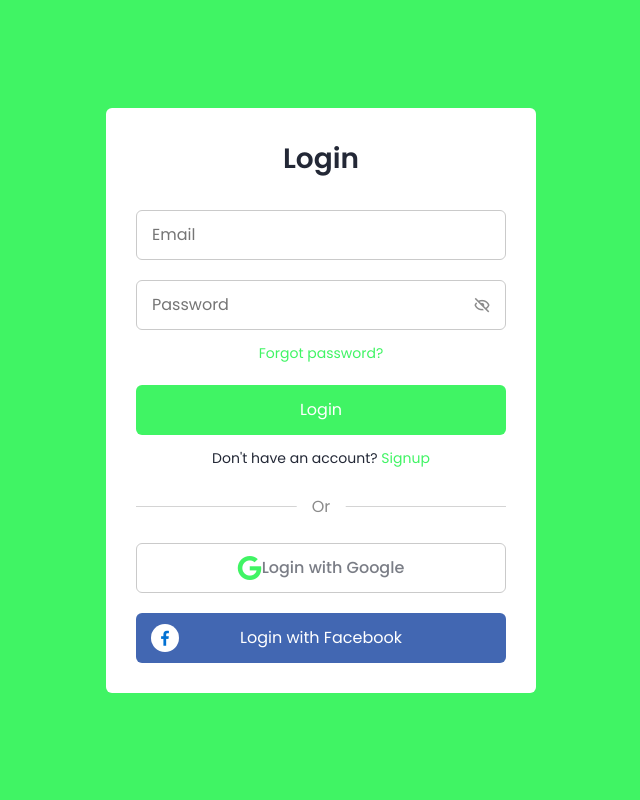
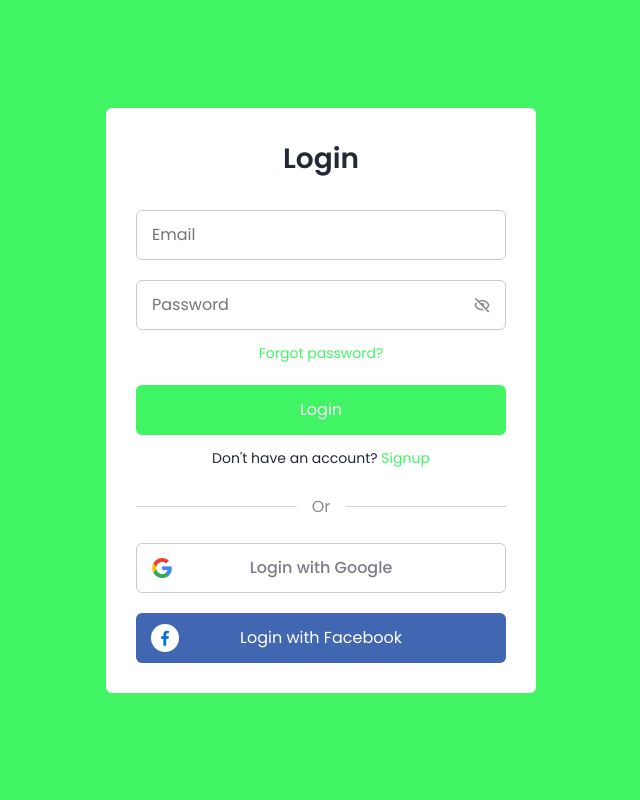
Before and after one commit to Lakshay011235/EcoIN, a Django app: page /login in a window 1280 px wide. Shown: the whole page, without its empty margins (319-959 px from the left). Run offline with Django 4.2, Linux system fonts and the light colour scheme.

Commit message:
Update login.html

```diff
--- a/frontend/templates/general/login.html
+++ b/frontend/templates/general/login.html
@@ -53,7 +53,7 @@
 
                 <div class="media-options">
                     <a href="#" class="field google">
-                        <div class="fa fa-google" style="font-size:28px;"></div>
+                        <img src="../../images/google.png" alt="" class="google-img">
                         <span>Login with Google</span>
                     </a>
                 </div>
@@ -103,7 +103,7 @@
 
                 <div class="media-options">
                     <a href="#" class="field google">
-                        <img src="images/google.png" alt="" class="google-img">
+                        <img src="../../images/google.png" alt="" class="google-img">
                         <span>SignUp with Google</span>
                     </a>
                 </div>
```
